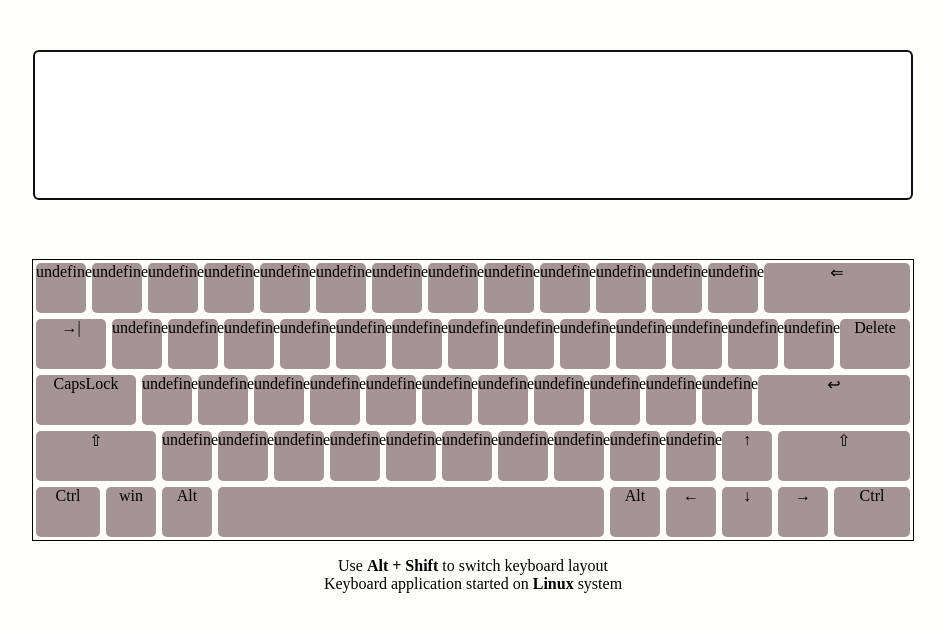
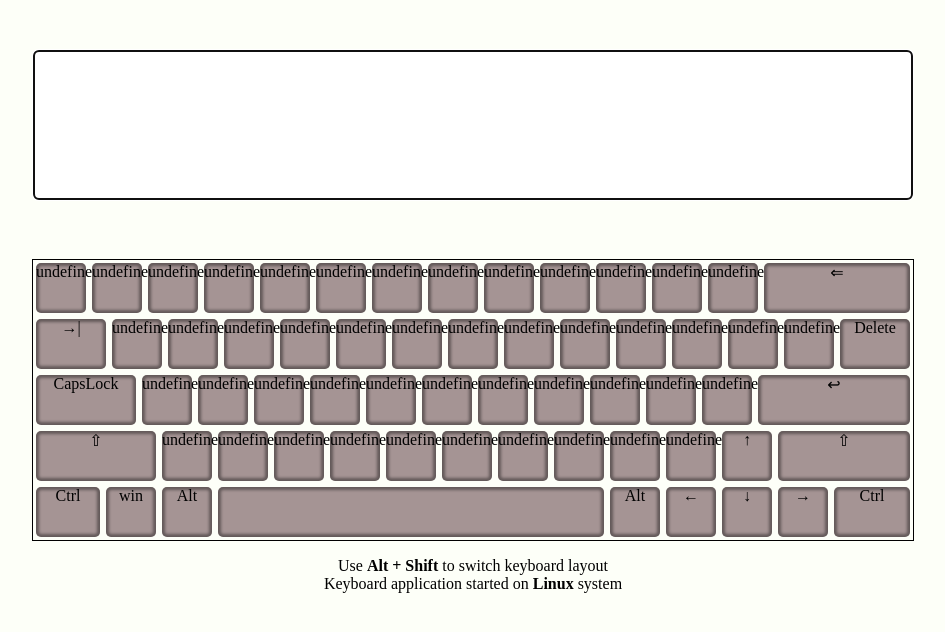
Before and after one commit to tema-karelin/virtual-keyboard, a website: page index.html in a window 1280 px wide. Shown: the whole page, without its empty margins (167-1112 px from the left). Drawn offline with Linux system fonts and the light colour scheme.

Commit message:
feat: add animation styles

```diff
--- a/style.css
+++ b/style.css
@@ -34,6 +34,8 @@ textarea {
   -moz-user-select: none;
   -khtml-user-select: none;
   user-select: none;
+  box-shadow: inset 0 0 3px 3px rgba(0, 0, 0, 0.4);
+  transition: background-color 0.3s, box-shadow 0.3s;
 }
 
 #tab {
@@ -62,6 +64,7 @@ textarea {
 
 .pressed {
   background: rgba(149, 43, 43, 0.5);
+  box-shadow: inset 0 0 5px 5px rgba(0, 0, 0, 0.5);
 }
 
 .caps-active {
```
